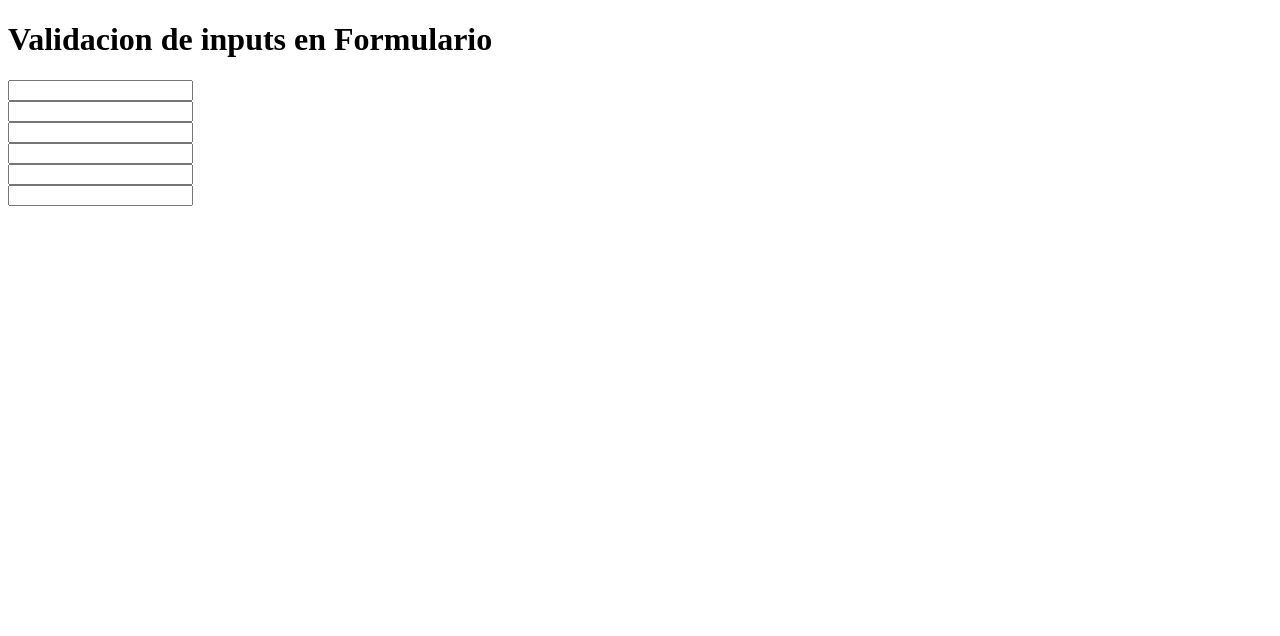
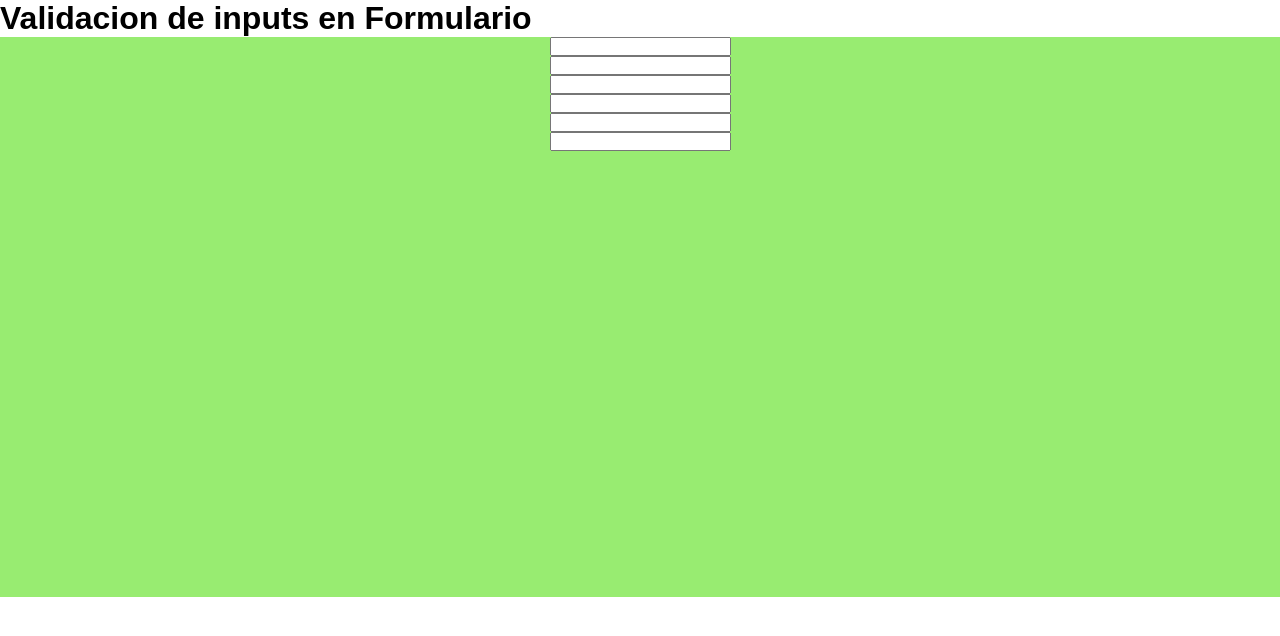
Before and after one commit to Emmanuelvp88/ExtraordinarioJS, a plain HTML site: page Formulario/index.html in a window 1280 px wide. Drawn offline with Linux system fonts and the light colour scheme.

Commit message:
subi algunos archivos leccion 5

```diff
--- a/Formulario/index.html
+++ b/Formulario/index.html
@@ -4,7 +4,7 @@
     <meta charset="UTF-8">
     <meta name="viewport" content="width=device-width, initial-scale=1.0">
     <script src = "main.js"></script>
-    <style src = "style.css"></style>
+    <link rel="stylesheet" href="style.css">
     <title>Formulario</title>
 </head>
 <body>
--- a/Formulario/style.css
+++ b/Formulario/style.css
@@ -1,3 +1,27 @@
 *{
     box-sizing: border-box;
+    font-family: "Monserrat", sans-serif;
+    margin: 0;
+    padding: 0;
 }
+header{
+    border-radius: 10px;
+}
+#formulario{
+height: 35em;
+width: 100%;
+background-color: rgb(152, 236, 113);
+}
+.formulario{
+    display:flex;
+    flex-direction: column;
+    align-items: center;
+    /* align-content: center; */
+
+    /* height: 30em; */
+    /* font-weight: 100%; */
+    /* margin:auto; */
+}
+div{
+    /* margin: 0 auto; */
+}
```
Also changed, not shown: 1 other file.
